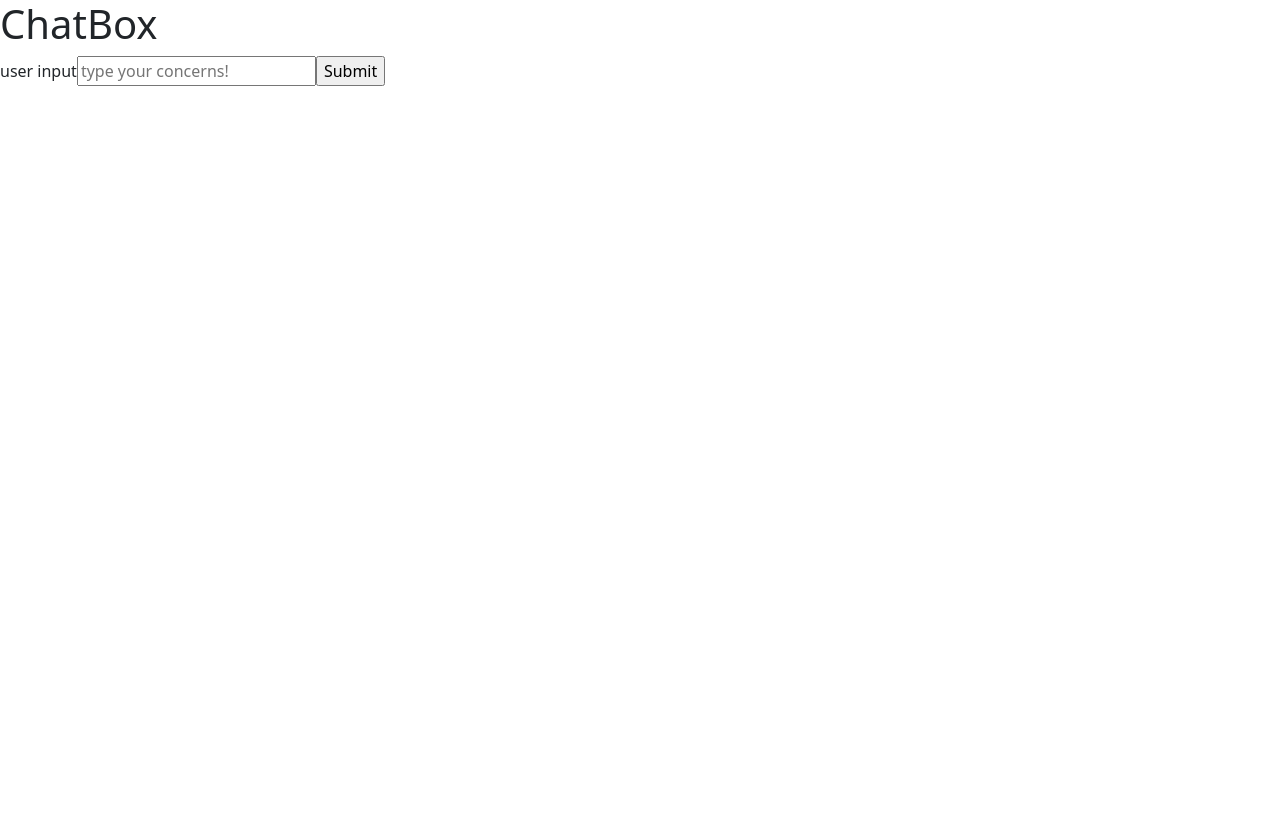
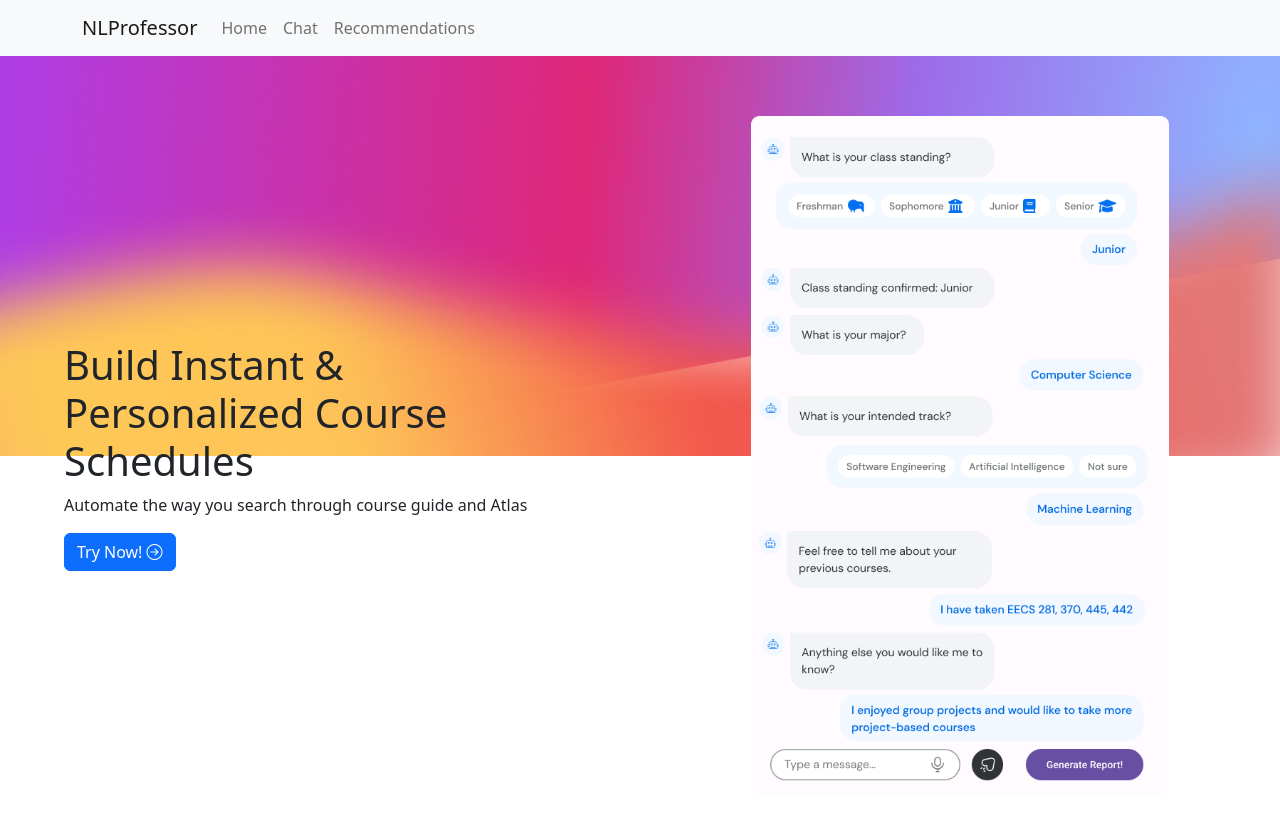
Before and after one commit to Siyao-Lu/NLProfessor, a React (Create React App) app in the folder frontend/: page / in a window 1280 px wide. Shown: the top 820 px of the page. Built offline with nearby package versions, Linux system fonts and the light colour scheme.

Commit message:
Add nav bar and landing page

```diff
--- a/frontend/src/App.tsx
+++ b/frontend/src/App.tsx
@@ -1,9 +1,22 @@
 import React from "react";
-// import Routing from './routes/Routes';
-import ChatUI from './pages/Landing';
+import ChatUI from "./pages/Landing";
+import Front from "./pages/Front";
+import Recommendataion from "./pages/Recommendation";
+import { BrowserRouter, Routes, Route } from "react-router-dom";
+import NavLayout from "./components/NavLayout/NavLayout";
 
 const App = () => {
-  return < ChatUI />
+  return (
+    <BrowserRouter>
+      <Routes>
+        <Route path="/" element={<NavLayout />}>
+          <Route index element={<Front />} />
+          <Route path="/chat" element={<ChatUI />} />
+          <Route path="/recommendations" element={<Recommendataion />} />
+        </Route>
+      </Routes>
+    </BrowserRouter>
+  );
 };
 
 export default App;
--- /dev/null
+++ b/frontend/src/components/NavLayout/NavLayout.css
@@ -0,0 +1,3 @@
+.nav-bar {
+    text-decoration: none;
+}
--- /dev/null
+++ b/frontend/src/components/NavLayout/NavLayout.tsx
@@ -0,0 +1,30 @@
+import Container from "react-bootstrap/Container";
+import { Outlet, Link } from "react-router-dom";
+import Nav from "react-bootstrap/Nav";
+import Navbar from "react-bootstrap/Navbar";
+
+const NavLayout = () => {
+  return (
+    <>
+      <Navbar bg="light" variant="light">
+        <Container className="nav-bar">
+          <Navbar.Brand>NLProfessor</Navbar.Brand>
+          <Nav className="me-auto">
+            <Nav.Link as={Link} to="/">
+              Home
+            </Nav.Link>
+            <Nav.Link as={Link} to="/chat">
+              Chat
+            </Nav.Link>
+            <Nav.Link as={Link} to="/recommendations">
+              Recommendations
+            </Nav.Link>
+          </Nav>
+        </Container>
+      </Navbar>
+      <Outlet />
+    </>
+  );
+};
+
+export default NavLayout;
--- a/frontend/src/index.tsx
+++ b/frontend/src/index.tsx
@@ -1,20 +1,16 @@
-import React from 'react';
-import ReactDOM from 'react-dom';
-import App from './App';
-import RecommendationList from './pages/Recommendation';
-import { BrowserRouter, Routes, Route } from 'react-router-dom'
-import reportWebVitals from './reportWebVitals';
+import React from "react";
+import ReactDOM from "react-dom";
+import App from "./App";
+import RecommendationList from "./pages/Recommendation";
+import Front from "./pages/Front";
+import { BrowserRouter, Routes, Route } from "react-router-dom";
+import reportWebVitals from "./reportWebVitals";
 
 ReactDOM.render(
   <React.StrictMode>
-    <BrowserRouter>
-      <Routes>
-        <Route path='/' element={<App />} />
-        <Route path='/recommendation' element={<RecommendationList />} />
-      </Routes>
-    </BrowserRouter>
+    <App />
   </React.StrictMode>,
-  document.getElementById('root')
+  document.getElementById("root")
 );
 
 // If you want to start measuring performance in your app, pass a function
--- /dev/null
+++ b/frontend/src/pages/Front/front.css
@@ -0,0 +1,31 @@
+.front-wrapper {
+    height: 100vh;
+    display: grid;
+    grid-template-areas: "hero";
+}
+
+.front-content-wrapper {
+    grid-area: hero;
+    display: grid;
+    grid-template-columns: 1fr 1fr;
+}
+
+.background-img {
+    grid-area: hero;
+    object-fit: cover;
+    width: 100%;
+    height: 50vh;
+    z-index: -1;
+}
+
+.front-texts {
+    align-self: center;
+    justify-self: center;
+    width: 40vw;
+}
+
+.preview-img {
+    justify-self: center;
+    align-self: center;
+    height: 85vh;
+}
--- /dev/null
+++ b/frontend/src/pages/Front/index.tsx
@@ -0,0 +1,27 @@
+import React from "react";
+import Button from "react-bootstrap/Button";
+import { Link } from "react-router-dom";
+import background from "./background.png";
+import preview from "./preview.png";
+import "bootstrap/dist/css/bootstrap.min.css";
+import "bootstrap-icons/font/bootstrap-icons.css";
+import "./front.css";
+
+const Front = () => {
+  return (
+    <div className="front-wrapper">
+      <img className="background-img" src={background} alt="background" />
+      <div className="front-content-wrapper">
+        <div className="front-texts">
+          <h1>Build Instant & Personalized Course Schedules</h1>
+          <p>Automate the way you search through course guide and Atlas</p>
+          <Link className="btn btn-primary" role="button" to="/chat">
+            Try Now! <i className="bi bi-arrow-right-circle"></i>
+          </Link>
+        </div>
+        <img className="preview-img" src={preview} alt="background" />
+      </div>
+    </div>
+  );
+};
+export default Front;
--- a/frontend/src/pages/Recommendation/recommendation.tsx
+++ b/frontend/src/pages/Recommendation/recommendation.tsx
@@ -2,7 +2,7 @@ import React from "react";
 import { RecCourse } from "../../components/RecCourse/RecCourse";
 import "bootstrap/dist/css/bootstrap.min.css";
 import "bootstrap-icons/font/bootstrap-icons.css";
-import './recommendation.css';
+import "./recommendation.css";
 
 export type CourseRec = {
   basedOn: string[];
```
Also changed, not shown: frontend/src/pages/Front/background.png (added), frontend/src/pages/Front/preview.png (added).
